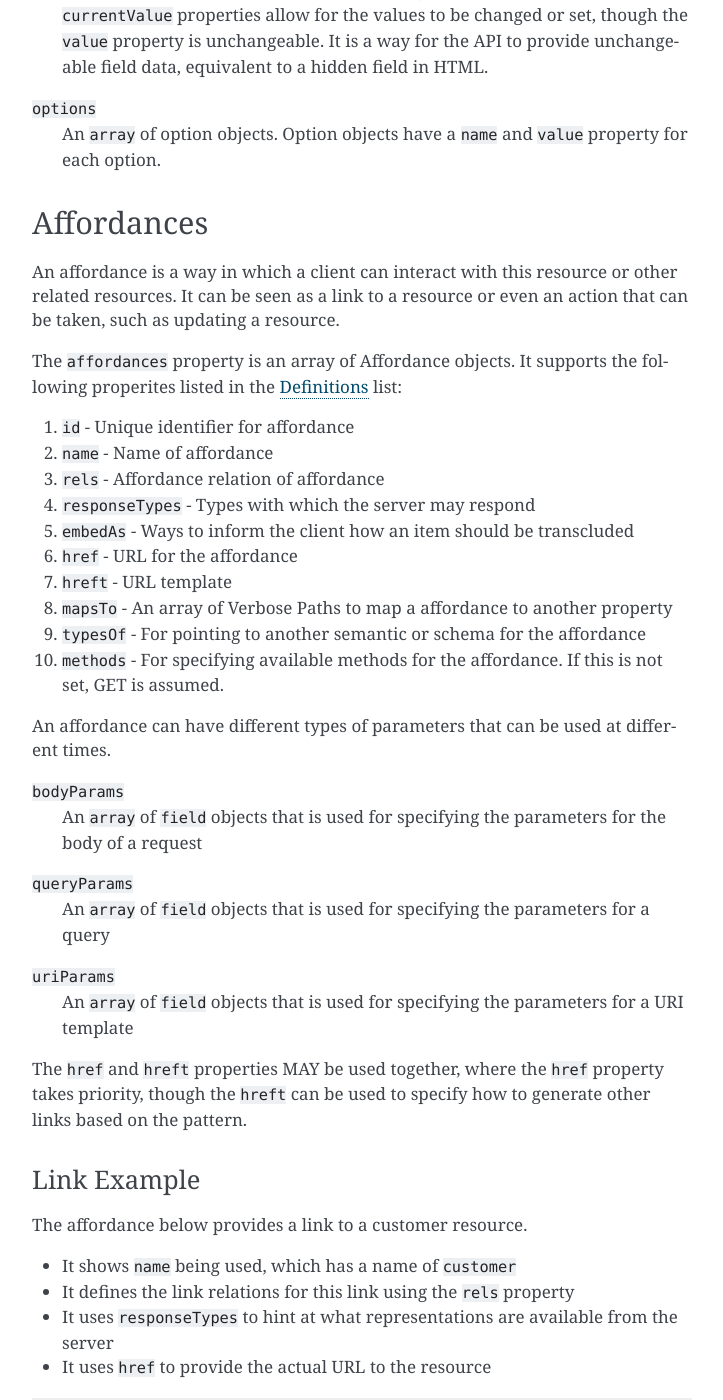
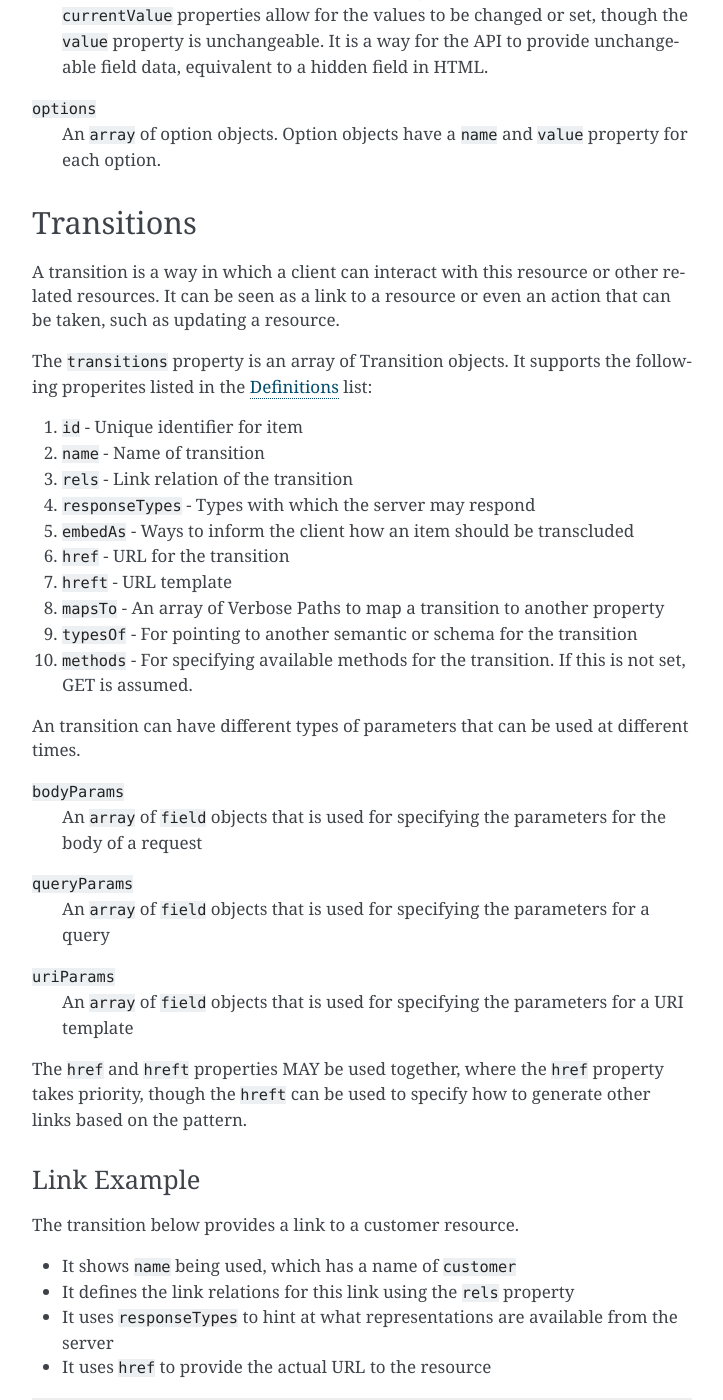
Before and after one commit to smizell/verbose, a Sphinx documentation site: the page built from docs/specification.rst, in a window 1280 px wide and 1400 px high, scrolled down 5364 px. Shown: the whole window, without its empty margins (388-1111 px from the left). Built offline with Sphinx 7.4.7, drawn with Linux system fonts in a browser that asks for light colours; some of the changed text lies outside the part shown.

Commit message:
Change affordances to transitions

```diff
--- a/docs/specification.rst
+++ b/docs/specification.rst
@@ -232,27 +232,27 @@ A ``field`` object also provides the following properties:
 ``options``
   An ``array`` of option objects. Option objects have a ``name`` and ``value`` property for each option.
 
-.. _affordances:
+.. _transitions:
 
-Affordances
+Transitions
 -----------
 
-An affordance is a way in which a client can interact with this resource or other related resources. It can be seen as a link to a resource or even an action that can be taken, such as updating a resource.
+A transition is a way in which a client can interact with this resource or other related resources. It can be seen as a link to a resource or even an action that can be taken, such as updating a resource.
 
-The ``affordances`` property is an array of Affordance objects. It supports the following properites listed in the :ref:`Definitions <definitions>` list:
+The ``transitions`` property is an array of Transition objects. It supports the following properites listed in the :ref:`Definitions <definitions>` list:
 
-1. ``id`` - Unique identifier for affordance
-2. ``name`` - Name of affordance
-3. ``rels`` - Affordance relation of affordance
+1. ``id`` - Unique identifier for item
+2. ``name`` - Name of transition
+3. ``rels`` - Link relation of the transition
 4. ``responseTypes`` - Types with which the server may respond
 5. ``embedAs`` - Ways to inform the client how an item should be transcluded
-6. ``href`` - URL for the affordance
+6. ``href`` - URL for the transition
 7. ``hreft`` - URL template
-8. ``mapsTo`` - An array of Verbose Paths to map a affordance to another property
-9. ``typesOf`` - For pointing to another semantic or schema for the affordance
-10. ``methods`` - For specifying available methods for the affordance. If this is not set, GET is assumed.
+8. ``mapsTo`` - An array of Verbose Paths to map a transition to another property
+9. ``typesOf`` - For pointing to another semantic or schema for the transition
+10. ``methods`` - For specifying available methods for the transition. If this is not set, GET is assumed.
 
-An affordance can have different types of parameters that can be used at different times.
+An transition can have different types of parameters that can be used at different times.
 
 ``bodyParams``
   An ``array`` of ``field`` objects that is used for specifying the parameters for the body of a request
@@ -268,7 +268,7 @@ The ``href`` and ``hreft`` properties MAY be used together, where the ``href`` p
 Link Example
 ############
 
-The affordance below provides a link to a customer resource.
+The transition below provides a link to a customer resource.
 
 * It shows ``name`` being used, which has a name of ``customer``
 * It defines the link relations for this link using the ``rels`` property
@@ -279,7 +279,7 @@ The affordance below provides a link to a customer resource.
 
   {
     "verbose": {
-      "affordances": [
+      "transitions": [
         {
           "name": "customer",
           "rels": [ "item", "http://example.com/rels/customer"],
@@ -305,7 +305,7 @@ This action can be used to create a customer.
 
   {
     "verbose": {
-      "affordances": [
+      "transitions": [
         {
           "name": "add-customer",
           "title": "Add Customer",
@@ -341,7 +341,7 @@ This query can be used for searching customers. It has two available query param
 
   {
     "verbose": {
-      "affordances": [
+      "transitions": [
         {
           "id": "search",
           "rels": [ "search" ],
@@ -373,7 +373,7 @@ In this case, there is one URI parameters call ``id``, which is a number.
 
   {
     "verbose": {
-      "affordances": [
+      "transitions": [
         {
           "name": "customer",
           "rels": [ "item", "http://example.com/rels/customer"],
@@ -404,7 +404,7 @@ In this example, there are both URI parameters and body parameters for building
 
   {
     "verbose": {
-      "affordances": [
+      "transitions": [
         {
           "title": "Edit Customer",
           "rels": [ "http://example.com/rels/customer"],
@@ -444,7 +444,7 @@ In this example, there are both URI parameters and query parameters for building
 
   {
     "verbose": {
-      "affordances": [
+      "transitions": [
         {
           "title": "User Image Search",
           "rels": [ "search" ],
@@ -572,8 +572,8 @@ It also supports.
 ``properties``
   A :ref:`Properties object <properties>`
 
-``affordances``
-  An ``array`` of :ref:`Affordance objects <affordances>`
+``transitions``
+  An ``array`` of :ref:`Transition objects <transitions>`
 
 ``templates``
   An ``array`` of :ref:`Resource Template objects <resource_template>`
```
Also changed, not shown: CHANGELOG.md (+2 -2 lines), docs/examples.rst (+9 -9 lines).
